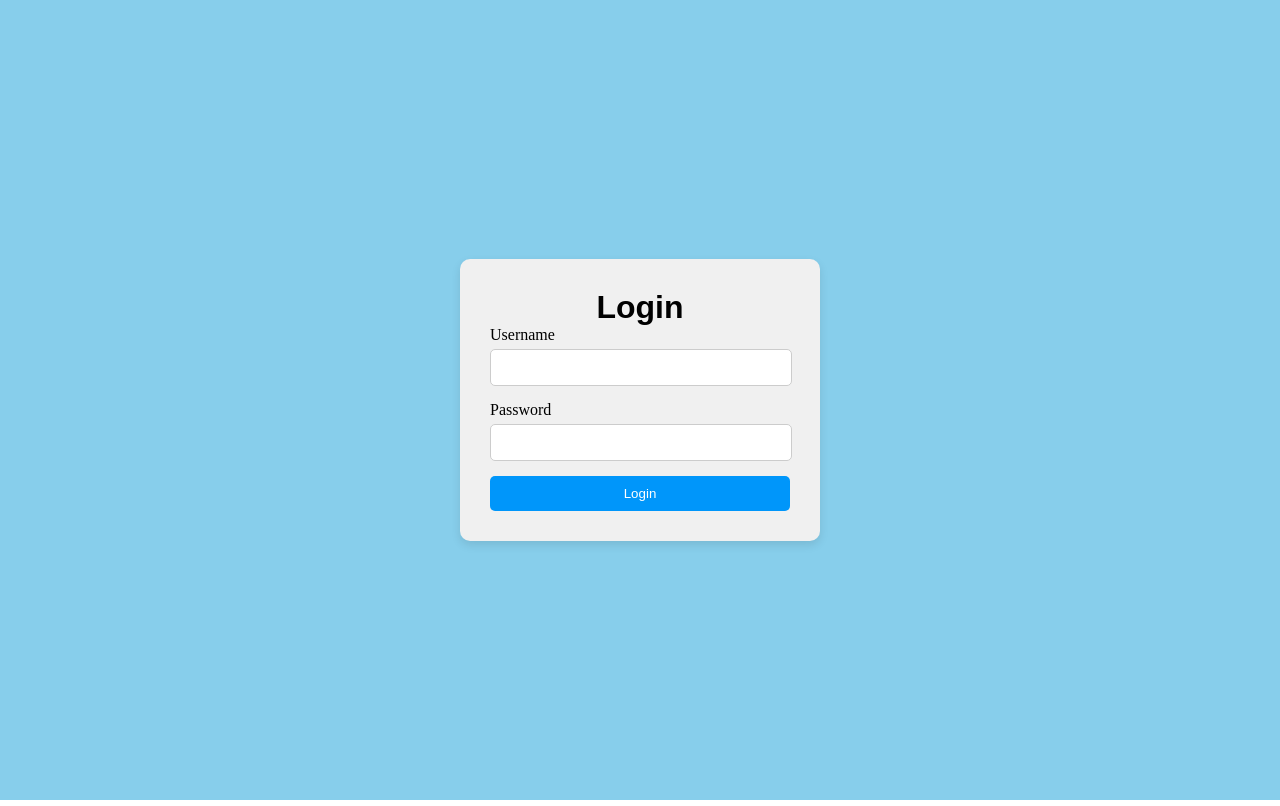
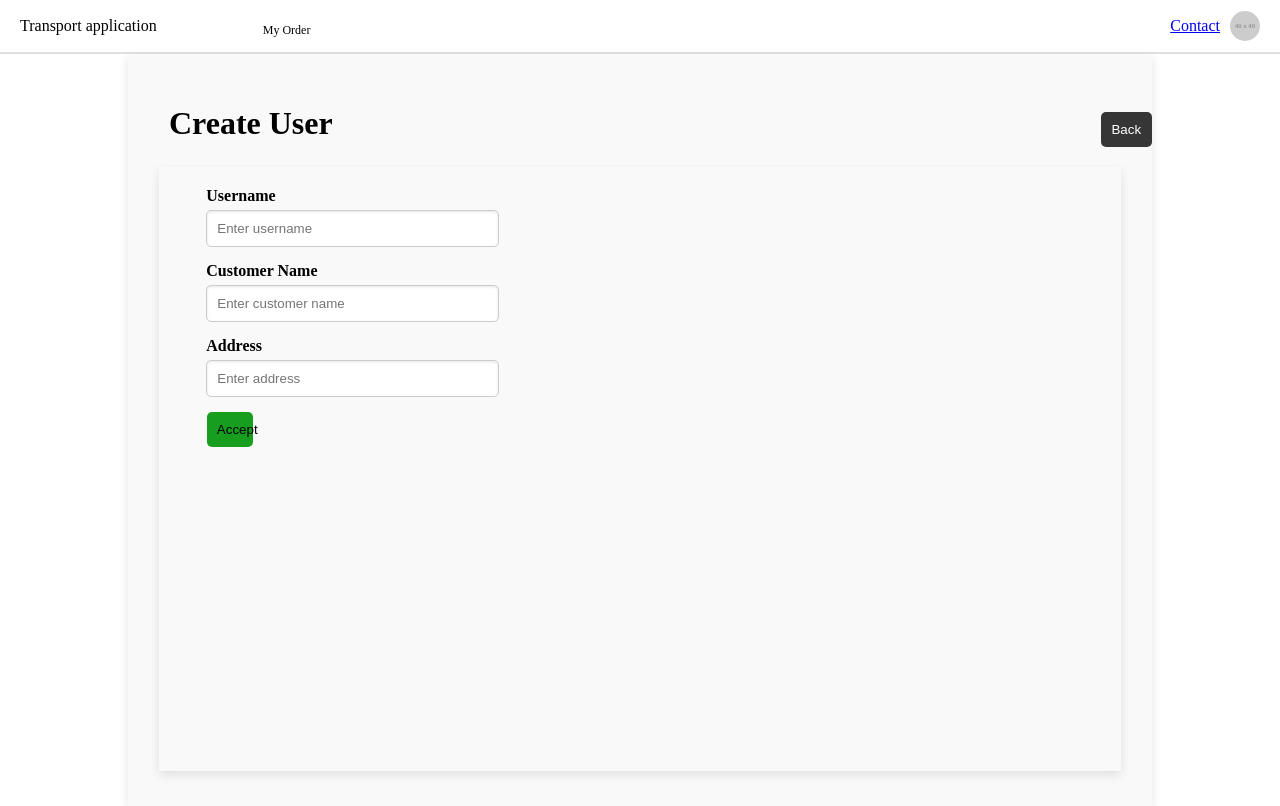
Before and after one commit to se-jang/transport-application, a Vue app in the folder frontend/: page /create-user in a window 1280 px wide. Before the commit this address led to /login. Built offline with nearby package versions, Linux system fonts and the light colour scheme; a web font is replaced by a local one.

Commit message:
add createUser View

```diff
--- a/frontend/src/router/index.js
+++ b/frontend/src/router/index.js
@@ -2,6 +2,7 @@ import { createRouter, createWebHistory } from "vue-router";
 import LoginView from "@/views/LoginView.vue";
 import MainViews from "@/views/MainView.vue";
 import OrderView from "@/views/OrderView.vue";
+import CreateUserView from "@/views/CreateUserView.vue";
 
 const routes = [
   {
@@ -18,6 +19,11 @@ const routes = [
     path: '/orders',
     name: 'orders',
     component: OrderView,
+  },
+  {
+    path: '/create-user',
+    name: 'createUser',
+    component: CreateUserView,
   },
 ];
 
--- /dev/null
+++ b/frontend/src/views/CreateUserView.vue
@@ -0,0 +1,141 @@
+<template>
+  <header>
+    <component :is="headerComponent"></component>
+  </header>
+  <div class="container">
+    <h1>Create User</h1>
+    <button class="back-button">Back</button>
+  <div class="create-user-container">
+    <form @submit.prevent="handleSubmit" class="create-user-form">
+      <div class="form-group">
+        <label for="username">Username</label>
+        <input type="text" id="username" required placeholder="Enter username" />
+      </div>
+      <div class="form-group">
+        <label for="customerName">Customer Name</label>
+        <input type="text" id="customerName" required placeholder="Enter customer name" />
+      </div>
+      <div class="form-group">
+        <label for="address">Address</label>
+        <input type="text" id="address" required placeholder="Enter address" />
+      </div>
+      <button type="submit" class="accept-button">Accept</button>
+    </form>
+  </div>
+</div>
+</template>
+
+<script>
+import HeaderAdmin from "../components/HeaderAdmin.vue";
+import HeaderWorker from "../components/HeaderWorker.vue";
+import HeaderCompany from "../components/HeaderCompany.vue";
+import HeaderCustomer from "../components/HeaderCustomer.vue";
+
+export default {
+  data() {
+    return {
+      role: "customer",
+    };
+  },
+  computed: {
+    headerComponent() {
+      switch (this.role) {
+        case "admin":
+          return HeaderAdmin;
+        case "worker":
+          return HeaderWorker;
+        case "company":
+          return HeaderCompany;
+        case "customer":
+          return HeaderCustomer;
+        default:
+          return null;
+      }
+    },
+  },
+  methods: {
+    handleSubmit() {
+      console.log("Form submitted");
+    },
+  },
+};
+</script>
+
+<style scoped>
+.container{
+  max-width: 80%;
+  height: 94vh;
+  margin: 0 auto;
+  background-color: #f9f9f9;
+  box-shadow: 0 4px 10px rgba(0, 0, 0, 0.1);
+}
+.create-user-container {
+  max-width: 90%;
+  height: 75%;
+  margin: 0 auto;
+  padding: 20px;
+  background-color: #f9f9f9;
+  box-shadow: 0 4px 10px rgba(0, 0, 0, 0.1);
+}
+
+h1 {
+  display: inline-block;
+  text-align: left;
+  margin-top: 5%;
+  margin-bottom: 0px;
+  margin-left: 4%;
+}
+
+.create-user-form {
+  display: flex;
+  flex-direction: column;
+}
+
+.form-group {
+  margin-bottom: 15px;
+}
+
+label {
+  margin-left: 3%;
+  margin-bottom: 5px;
+  font-weight: bold;
+}
+
+input {
+  margin-left: 3%;
+  width: 30%;
+  padding: 10px;
+  border: 1px solid #ccc;
+  border-radius: 5px;
+  box-shadow: inset 0 1px 3px rgba(0, 0, 0, 0.1);
+}
+
+.accept-button {
+  margin-left: 3%;
+  width: 5%;
+  background-color: #189e1f;
+  color: rgb(0, 0, 0);
+  border: none;
+  border-radius: 5px;
+  cursor: pointer;
+}
+
+.accept-button:hover {
+  background-color: #24be2c;
+}
+
+.back-button {
+  display: inline-block;
+  margin-bottom: 20px;
+  margin-left: 75%;
+  width: 5%;
+  background-color: #363636;
+  color: rgb(255, 255, 255);
+  border: none;
+  border-radius: 5px;
+  cursor: pointer;
+}
+.back-button:hover {
+  background-color: #808080;
+}
+</style>
```
